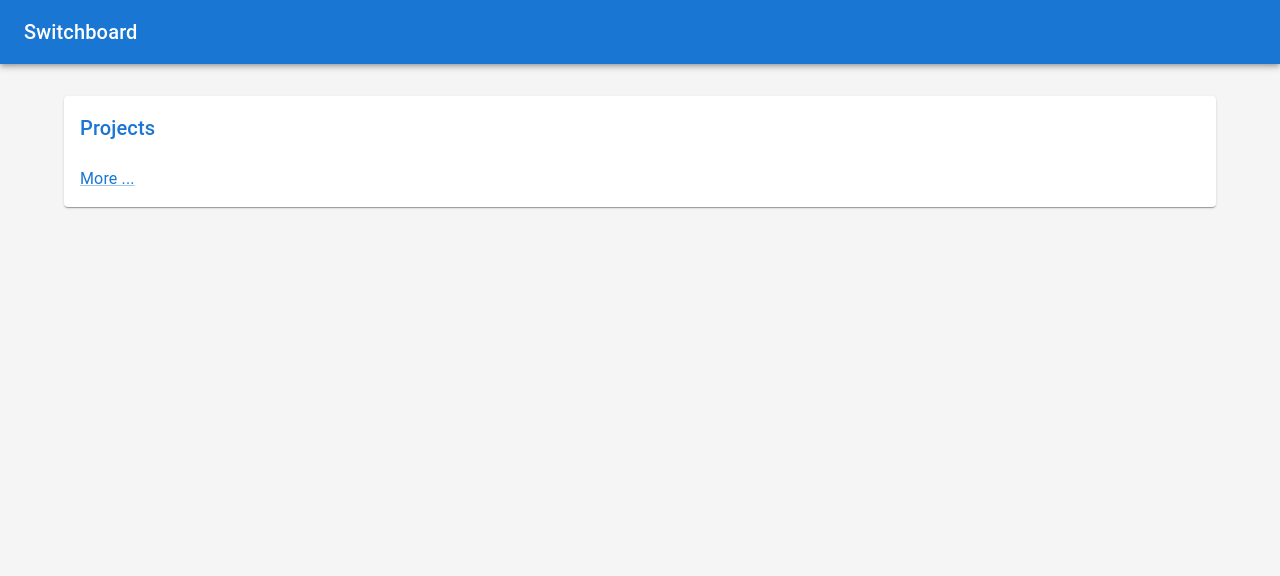
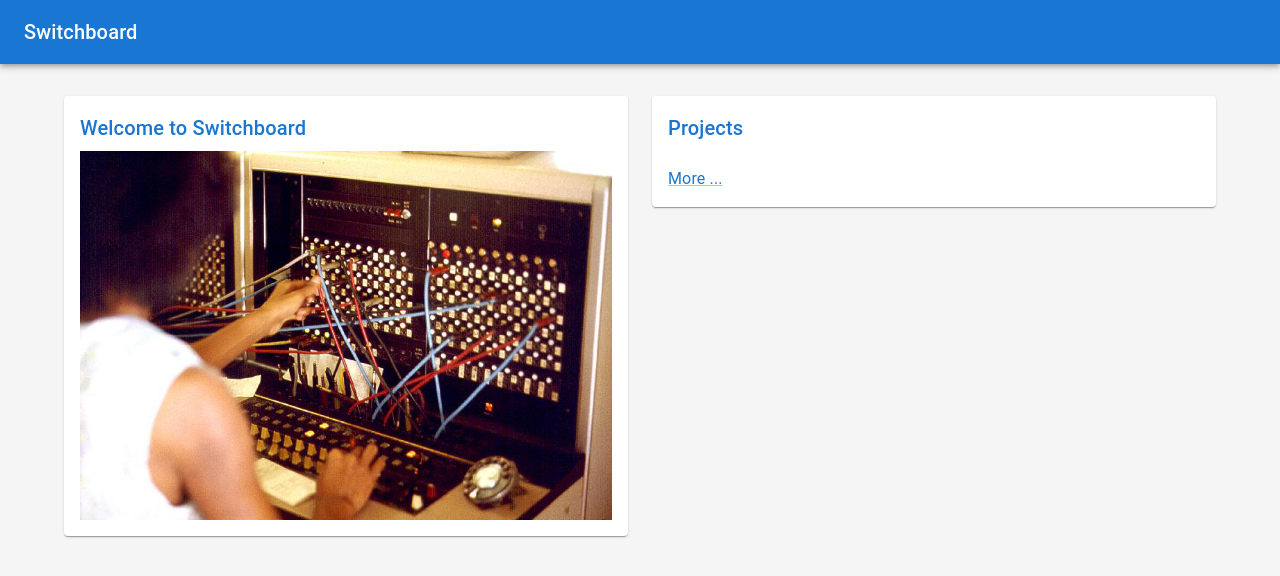
Before and after one commit to earelin/switchboard-ui, a React app: page / in a window 1280 px wide. Shown: the top 576 px of the page. Built offline with nearby package versions, Linux system fonts and the light colour scheme.

Commit message:
Adding projects basic structure

```diff
--- a/src/Dashboard.tsx
+++ /dev/null
@@ -1,16 +0,0 @@
-import ProjectsListContainer from "./projects/ProjectsListContainer";
-import {Container, Grid, Paper} from "@mui/material";
-
-export default function Dashboard() {
-  return (
-    <>
-      <Container maxWidth="lg" sx={{mt: 4, mb: 4}}>
-        <Grid item xs={12}>
-          <Paper  sx={{ p: 2, display: 'flex', flexDirection: 'column' }}>
-            <ProjectsListContainer/>
-          </Paper>
-        </Grid>
-      </Container>
-    </>
-  )
-}
--- a/src/components/Title.tsx
+++ b/src/components/BoxTitle.tsx
@@ -5,7 +5,7 @@ type Props = {
   children: ReactNode
 }
 
-export default function Title(props: Props) {
+export default function BoxTitle(props: Props) {
   return (
     <Typography component="h2" variant="h6" color="primary" gutterBottom>
       {props.children}
--- /dev/null
+++ b/src/dashboard/Dashboard.tsx
@@ -0,0 +1,24 @@
+import ProjectsListBox from "./ProjectsListBox";
+import {Container, Grid, Paper} from "@mui/material";
+import Welcome from "./Welcome";
+
+export default function Dashboard() {
+  return (
+    <>
+      <Container maxWidth="lg" sx={{mt: 4, mb: 4}}>
+        <Grid container spacing={3}>
+          <Grid item xs={12} md={6}>
+            <Paper  sx={{ p: 2, display: 'flex', flexDirection: 'column' }}>
+              <Welcome/>
+            </Paper>
+          </Grid>
+          <Grid item xs={12} md={6}>
+            <Paper  sx={{ p: 2, display: 'flex', flexDirection: 'column' }}>
+              <ProjectsListBox/>
+            </Paper>
+          </Grid>
+        </Grid>
+      </Container>
+    </>
+  )
+}
--- a/src/projects/ProjectsListContainer.tsx
+++ b/src/dashboard/ProjectsListBox.tsx
@@ -1,13 +1,13 @@
-import Title from "../components/Title";
+import BoxTitle from "../components/BoxTitle";
 import {Link, List} from "@mui/material";
 import {
   Link as RouterLink
 } from 'react-router-dom';
 
-export default function ProjectsListContainer() {
+export default function ProjectsListBox() {
   return (
     <>
-      <Title>Projects</Title>
+      <BoxTitle>Projects</BoxTitle>
       <List>
 
       </List>
--- /dev/null
+++ b/src/dashboard/Welcome.tsx
@@ -0,0 +1,12 @@
+import BoxTitle from "../components/BoxTitle";
+
+import SwitchBoardImage from "../img/switchboard.jpg";
+
+export default function Welcome() {
+  return (
+    <>
+      <BoxTitle>Welcome to Switchboard</BoxTitle>
+      <img src={SwitchBoardImage} alt="Switchboard image" />
+    </>
+  );
+}
--- /dev/null
+++ b/src/projects/ProjectList.tsx
@@ -0,0 +1,13 @@
+import Title from "../components/Title";
+import {Container, Table} from "@mui/material";
+
+export default function ProjectList() {
+  return (
+    <Container maxWidth="lg" sx={{mt: 4, mb: 4}}>
+      <Title>Projects</Title>
+      <Table>
+
+      </Table>
+    </Container>
+  )
+}
```
Also changed, not shown: src/App.tsx (+6 -1 lines), src/img/switchboard.jpg (added).
